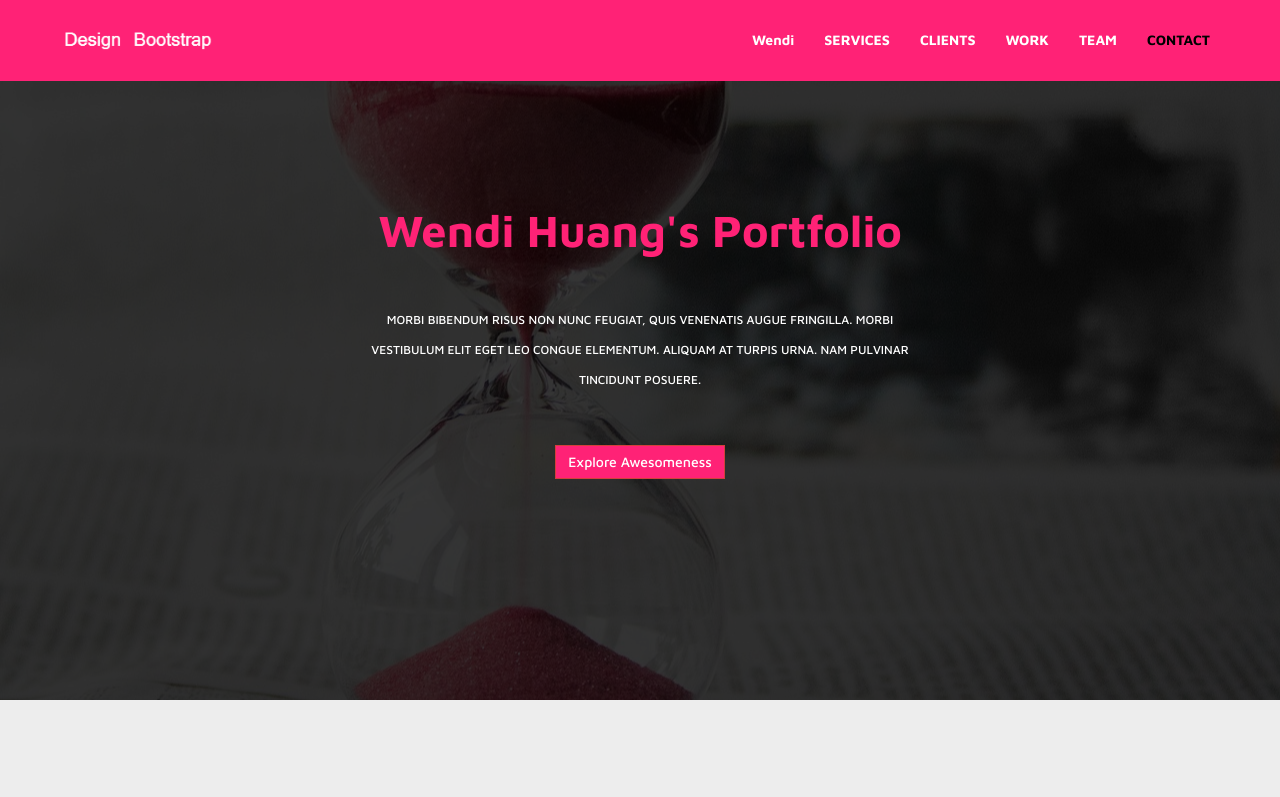
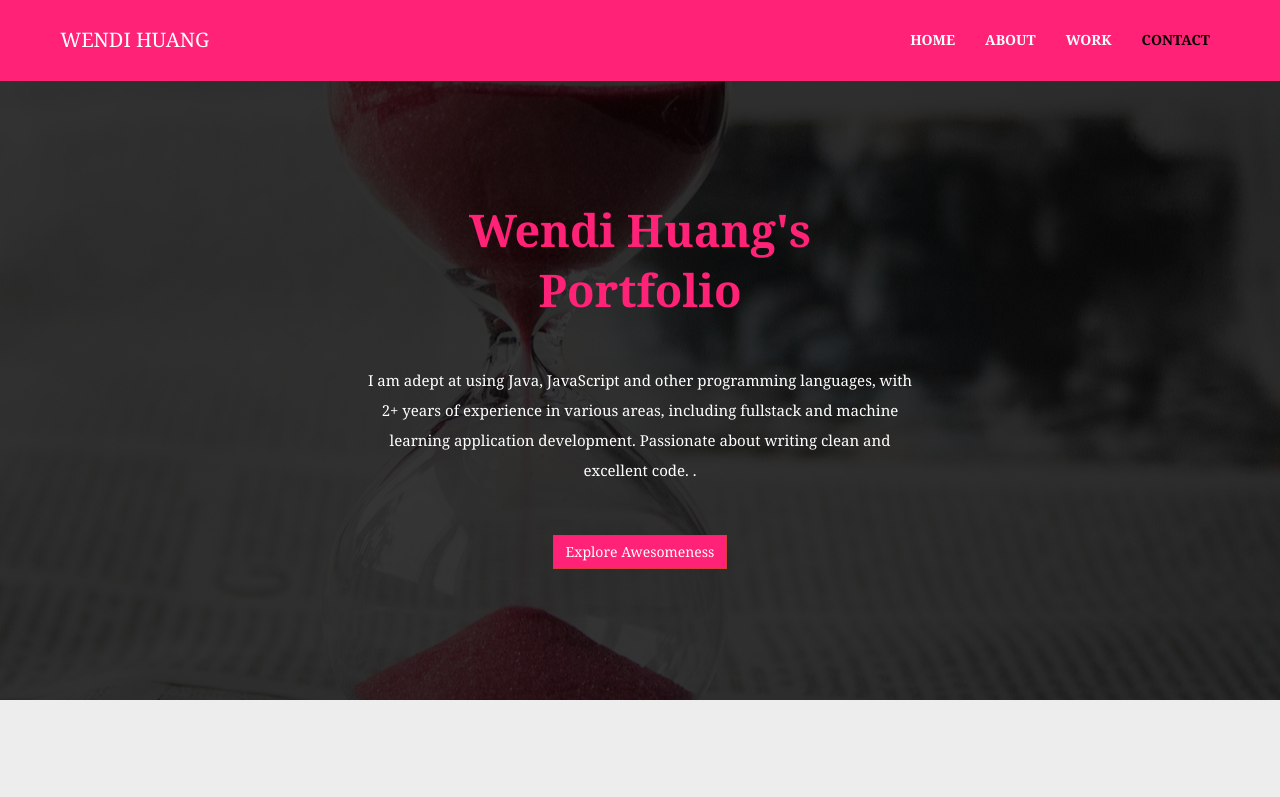
Before and after one commit to hwdsjtu97/hwdsjtu97.github.io, a plain HTML site: page index.html in a window 1280 px wide. Shown: the top 797 px of the page. Drawn offline with Linux system fonts and the light colour scheme; files whose address does not match are found by name.

Commit message:
change title

```diff
--- a/assets/css/style.css
+++ b/assets/css/style.css
@@ -20,7 +20,7 @@ GENERAL STYLES
 @import url(http://fonts.googleapis.com/css?family=Anton|Maven+Pro:500,700);
 
 body {
-    font-family: 'Maven Pro', sans-serif;
+    font-family: Georgia,Times,Times New Roman,serif;
     line-height: 25px;
 }
 
@@ -67,6 +67,17 @@ NAVBAR STYLES
 padding:0px;
 
 }
+    .navbar-brand div {
+        margin: auto;
+        height: 100%;
+        vertical-align: middle;
+        display: inline-block
+    }
+    .navbar-brand span {
+        margin: auto;
+        height: 100%;
+        vertical-align: middle;
+    }
     .navbar-brand img {
         height:50px;
     }
@@ -150,9 +161,10 @@ padding:0px;
 
     #header h4 {
         line-height: 30px;
-        font-size: 12px;
+        font-size: 15px;
         padding-bottom: 40px;
-        text-transform: uppercase;
+        /*text-transform: uppercase;*/
+
     }
 
 /*================================
--- a/index.html
+++ b/index.html
@@ -37,17 +37,16 @@
                     <span class="icon-bar"></span>
                     <span class="icon-bar"></span>
                 </button>
-                <a class="navbar-brand" href="#">
-                    <img src="assets/img/logo.png"  alt=""/>
+                <a class="navbar-brand" href="#" style="vertical-align: middle">
+                    <div></div>
+                    <span>Wendi Huang</span>
                 </a>
             </div>
             <div class="navbar-collapse collapse">
                 <ul class="nav navbar-nav navbar-right">
-                    <li><a href="#header">Wendi</a></li>
-                    <li><a href="#services">SERVICES</a></li>
-                     <li><a href="#clients">CLIENTS</a></li>
-                    <li><a href="#works">WORK</a></li>
-                    <li><a href="#team">TEAM</a></li>
+                    <li><a href="#header">HOME</a></li>
+                    <li><a href="#services">ABOUT</a></li>
+                     <li><a href="#clients">WORK</a></li>
                     <li><a href="#contact">CONTACT</a></li>
                 </ul>
             </div>
@@ -64,9 +63,7 @@
                         <h1 data-scroll-reveal="enter from the bottom after 0.2s">Wendi Huang's Portfolio
                         </h1>
 
-                        <h4 data-scroll-reveal="enter from the bottom after 0.4s">Morbi bibendum risus non nunc feugiat, quis venenatis augue fringilla.
-                          Morbi vestibulum elit eget leo congue elementum.
-                           Aliquam at turpis urna. Nam pulvinar tincidunt posuere.
+                        <h4 data-scroll-reveal="enter from the bottom after 0.4s">I am adept at using Java, JavaScript and other programming languages, with 2+ years of experience in various areas, including fullstack and machine learning application development. Passionate about writing clean and excellent code. .
 
                         </h4>
                         <a data-scroll-reveal="enter from the bottom after 0.6s" href="#" class="btn btn-danger set-bk-clr">Explore Awesomeness</a>
```
